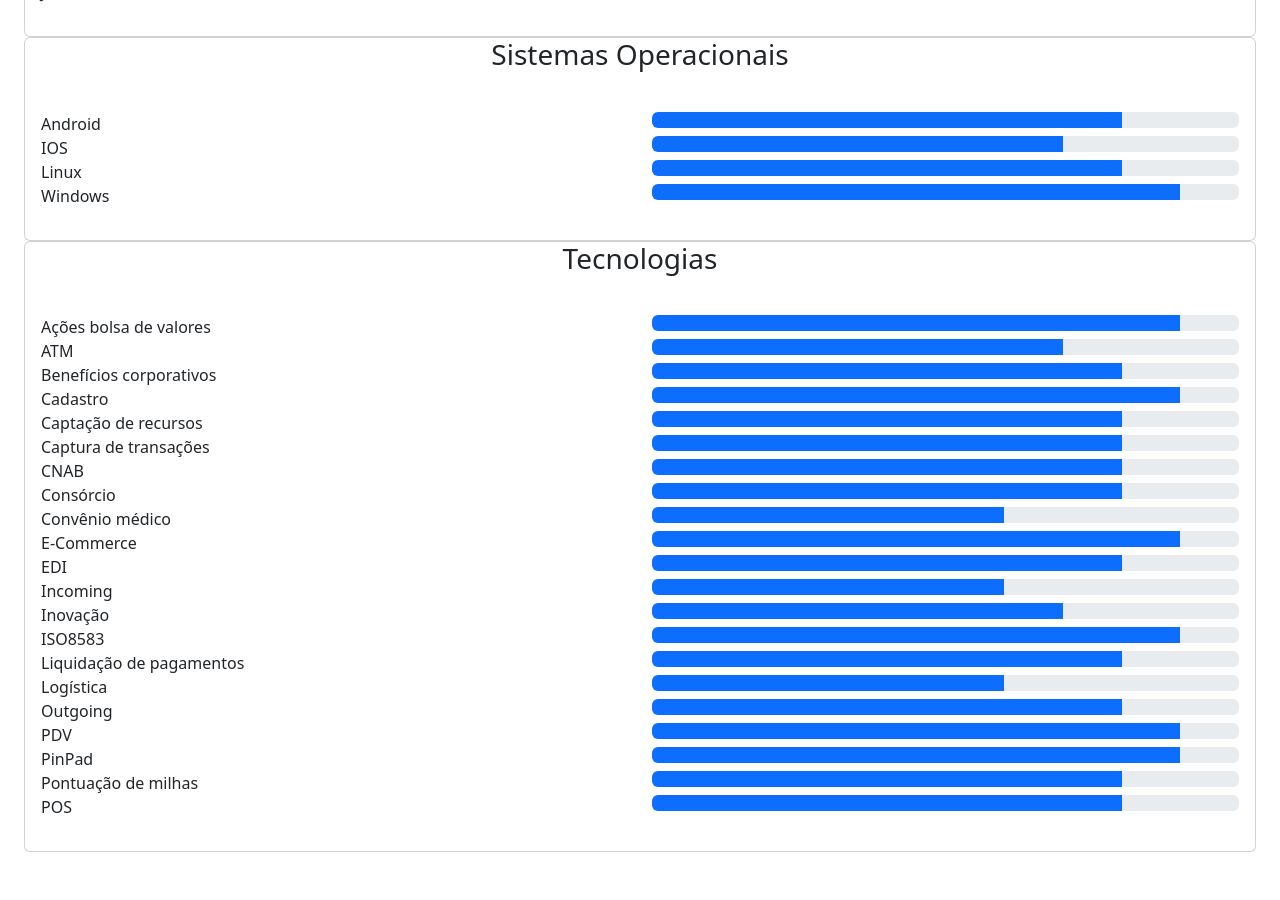
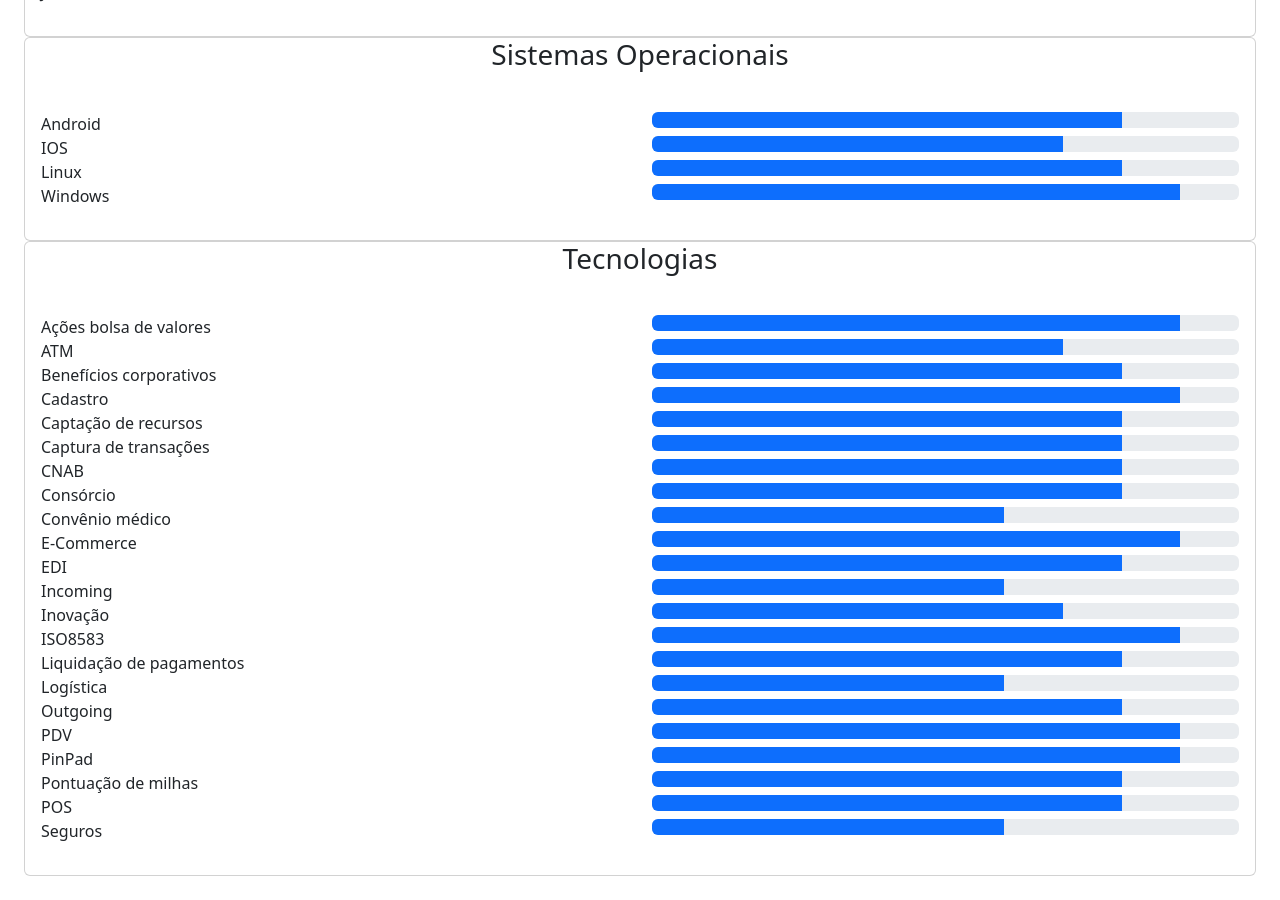
Before and after one commit to FabioKnuppVaz/fabioknuppvaz.github.io, a Jekyll site: the page built from index.html, in a window 1280 px wide and 900 px high, scrolled down 2007 px. Built offline with Jekyll 4.4.1, drawn with Linux system fonts in a browser that asks for light colours; before the commit the page ends 2883 px from its top, so only the background shows below that.

Commit message:
Update tecnologias.yml

```diff
--- a/_data/tecnologias.yml
+++ b/_data/tecnologias.yml
@@ -60,3 +60,6 @@
 
 - nome: POS
   nota: 80
+
+- nome: Seguros
+  nota: 60
```
